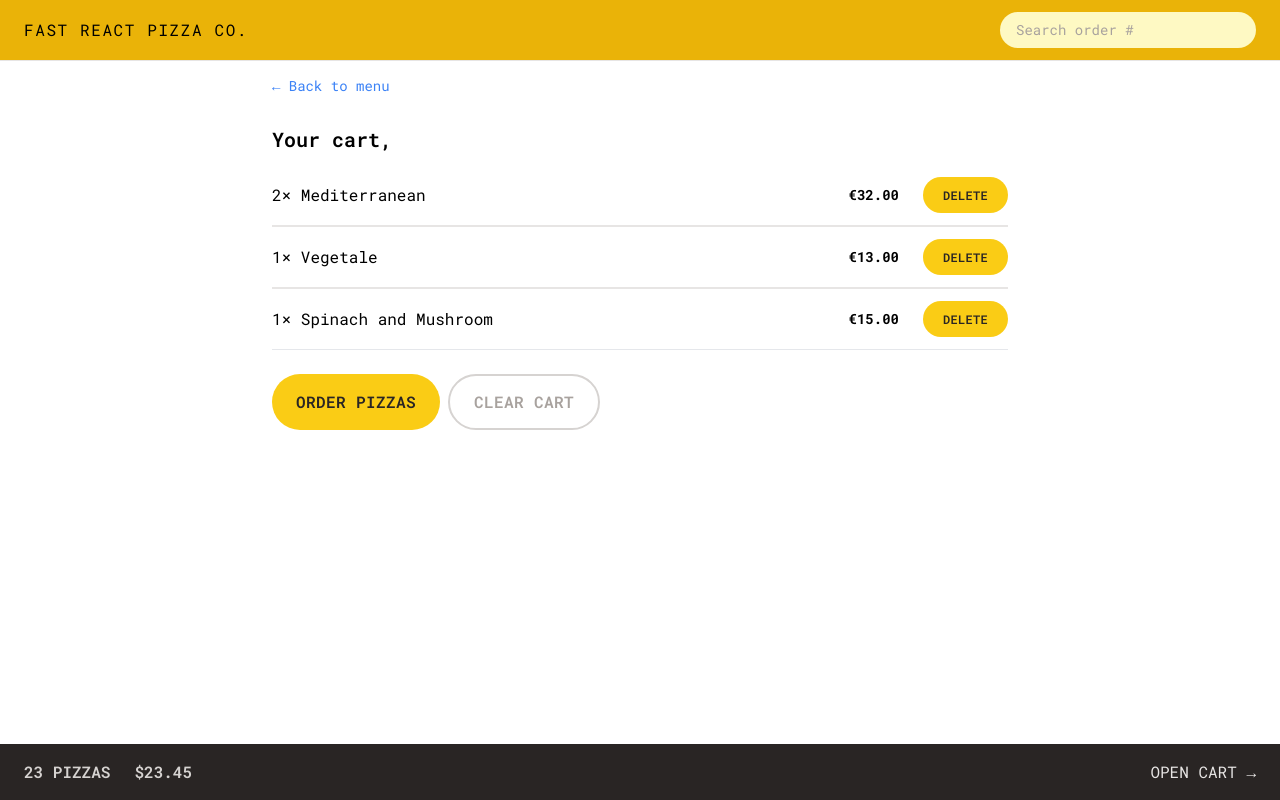
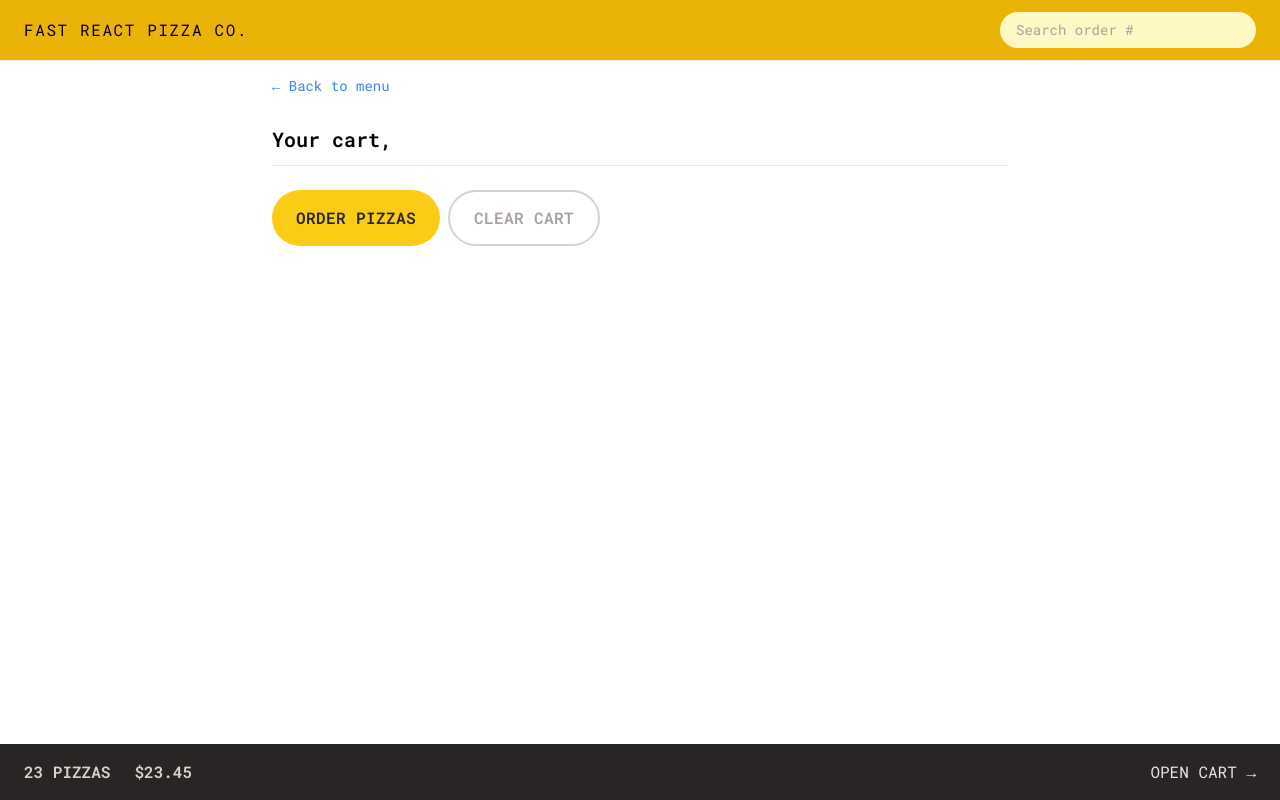
Before and after one commit to Mikiyas6/Fast-React-Pizza, a React (Vite) app: page /cart in a window 1280 px wide. Built offline with nearby package versions, Linux system fonts and the light colour scheme.

Commit message:
Adding Menu Items to the Cart

```diff
--- a/src/UI/Button.jsx
+++ b/src/UI/Button.jsx
@@ -1,6 +1,6 @@
 import { Link, useNavigate } from "react-router-dom";
 
-function Button({ disabled, children, to, type }) {
+function Button({ disabled, children, to, type, onClick }) {
   const navigate = useNavigate();
 
   const base =
@@ -17,6 +17,12 @@ function Button({ disabled, children, to, type }) {
         {children}
       </Link>
     );
+  if (onClick)
+    return (
+      <button onClick={onClick} className={styles[type]} disabled={disabled}>
+        {children}
+      </button>
+    );
   return (
     <button className={styles[type]} disabled={disabled}>
       {children}
--- a/src/features/cart/Cart.jsx
+++ b/src/features/cart/Cart.jsx
@@ -29,7 +29,7 @@ const fakeCart = [
 ];
 
 function Cart() {
-  const cart = fakeCart;
+  const cart = useSelector((store) => store.cart.cart);
   const username = useSelector((store) => store.user.username);
 
   return (
--- a/src/features/cart/cartSlice.js
+++ b/src/features/cart/cartSlice.js
@@ -1,16 +1,7 @@
 import { createSlice } from "@reduxjs/toolkit";
 
 const initialState = {
-  // cart: [],
-  cart: [
-    {
-      pizzaId: 12,
-      name: "Mediterranean",
-      quantity: 2,
-      unitPrice: 16,
-      totalPrice: 32,
-    },
-  ],
+  cart: [],
 };
 const cartSlice = createSlice({
   name: "cart",
--- a/src/features/menu/MenuItem.jsx
+++ b/src/features/menu/MenuItem.jsx
@@ -1,8 +1,23 @@
 import { formatCurrency } from "../../utils/helpers";
 import Button from "../../UI/Button";
+import { useDispatch } from "react-redux";
+import { addItem } from "../cart/cartSlice";
+import { useNavigate } from "react-router-dom";
 function MenuItem({ pizza }) {
   const { id, name, unitPrice, ingredients, soldOut, imageUrl } = pizza;
-
+  const dispatch = useDispatch();
+  const navigate = useNavigate();
+  function handleAddToCart() {
+    const newItem = {
+      pizzaId: id,
+      name,
+      quantity: 1,
+      unitPrice,
+      totalPrice: unitPrice * this.quantity,
+    };
+    dispatch(addItem(newItem));
+    navigate("/cart");
+  }
   return (
     <li className="gap flex gap-4 py-2">
       <img
@@ -23,7 +38,11 @@ function MenuItem({ pizza }) {
               Sold out
             </p>
           )}
-          <Button type="small">Add to Cart</Button>
+          {!soldOut && (
+            <Button onClick={handleAddToCart} type="small">
+              Add to Cart
+            </Button>
+          )}
         </div>
       </div>
     </li>
```
